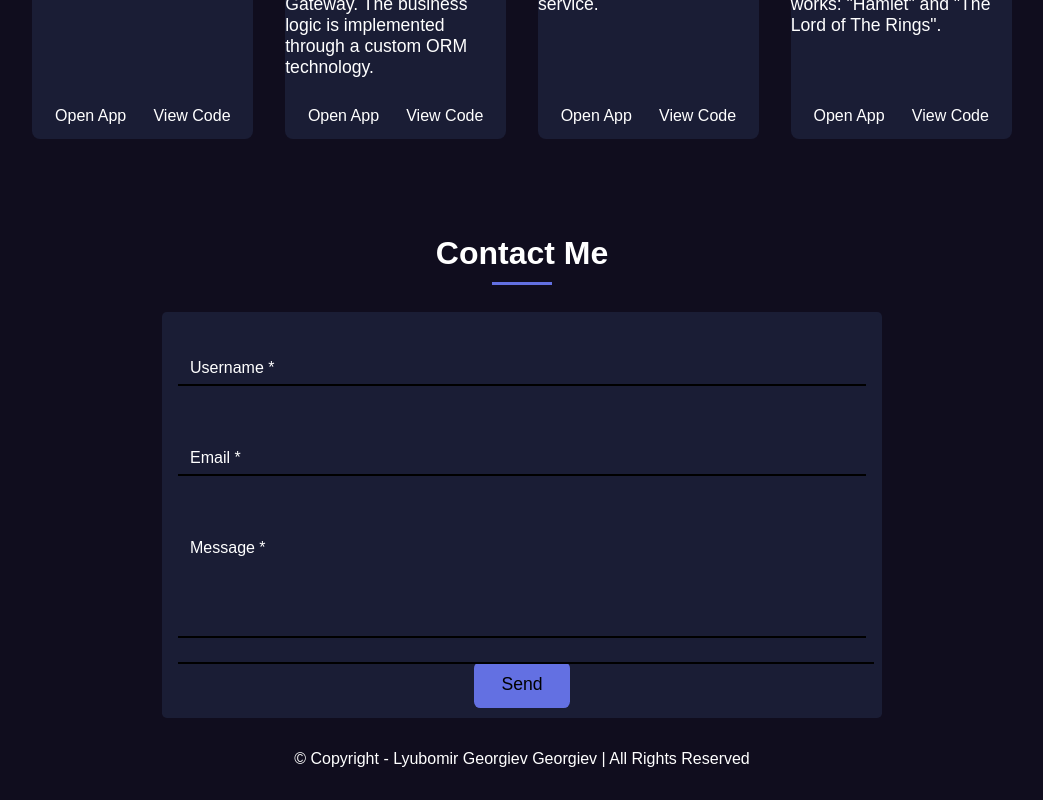
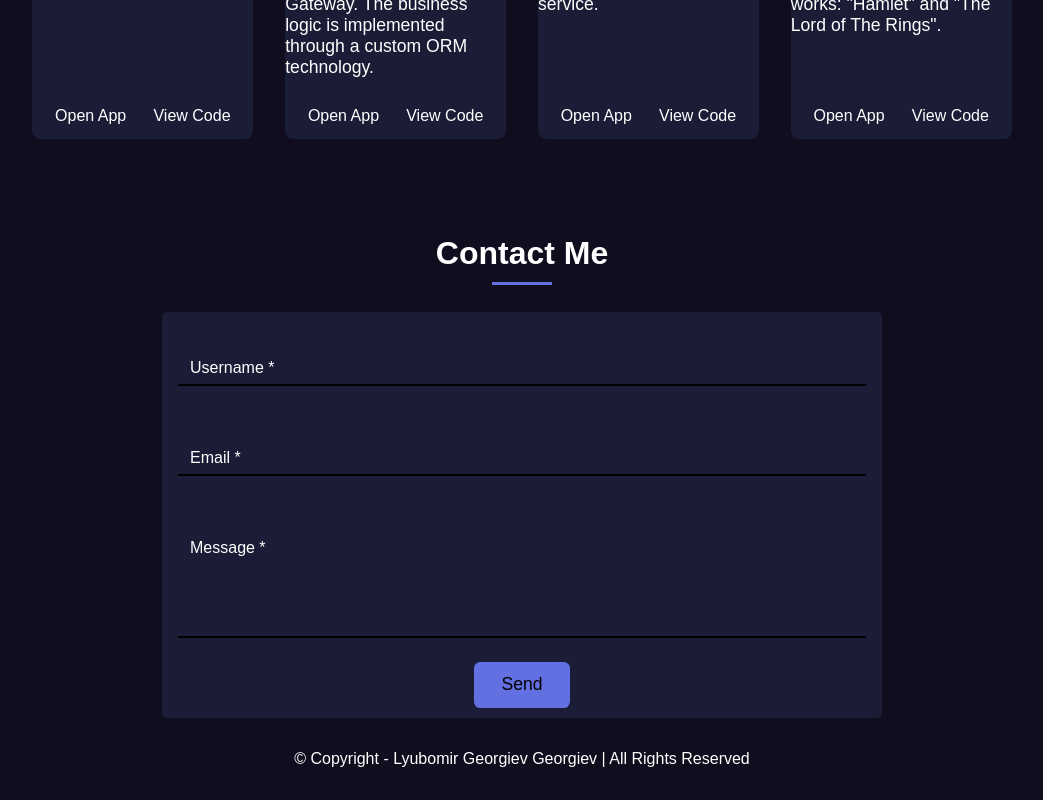
Before and after one commit to lyubomir2712/Portfolio, a React (Vite) app: page / in a window 1280 px wide. Shown: the part 1113-1913 px from the top of the page, without its empty margins (118-1161 px from the left). Built offline with nearby package versions, Linux system fonts and the light colour scheme.

Commit message:
added final fixes to the contacts

```diff
--- a/src/Components/ContactSection/ContactSection.css
+++ b/src/Components/ContactSection/ContactSection.css
@@ -94,12 +94,11 @@ input{
     box-shadow: none;
     resize: none;
     color: white;
-    padding-left: 0.4rem;
+    padding-left: 0.7rem;
     padding-top: 1.5rem;
     font-size: inherit;
     font-family: inherit;
     font-weight: inherit;
-    border: inherit;
 }
 
 .textarea-container::before {
@@ -162,7 +161,7 @@ input:focus + .label-line{
     height: 30px;
     line-height: 30px;
     padding: 0 7px;
-    transform: translate(-12px, -1px) scale(0.68);
+    transform: translate(-9px, -1px) scale(0.68);
     z-index: 1111;
 }
 
@@ -171,7 +170,7 @@ input:focus + .label-line{
 }
 
 .email-input:focus + .label-line{
-    transform: translate(-4px, -1px) scale(0.68);
+    transform: translate(-6px, -1px) scale(0.68);
 }
 
 
@@ -193,7 +192,7 @@ input:not(:placeholder-shown) + .label-line {
     height: 30px;
     line-height: 30px;
     padding: 0 7px;
-    transform: translate(-12px, -1px) scale(0.68);
+    transform: translate(-9px, -1px) scale(0.68);
     z-index: 1111;
     pointer-events: none;
     user-select: none;
@@ -206,7 +205,7 @@ input:not(:placeholder-shown) + .label-line {
 
 .email-input:focus + .label-line,
 .email-input:not(:placeholder-shown) + .label-line {
-    transform: translate(-4px, -1px) scale(0.68);
+    transform: translate(-6px, -1px) scale(0.68);
 }
 
 
```
